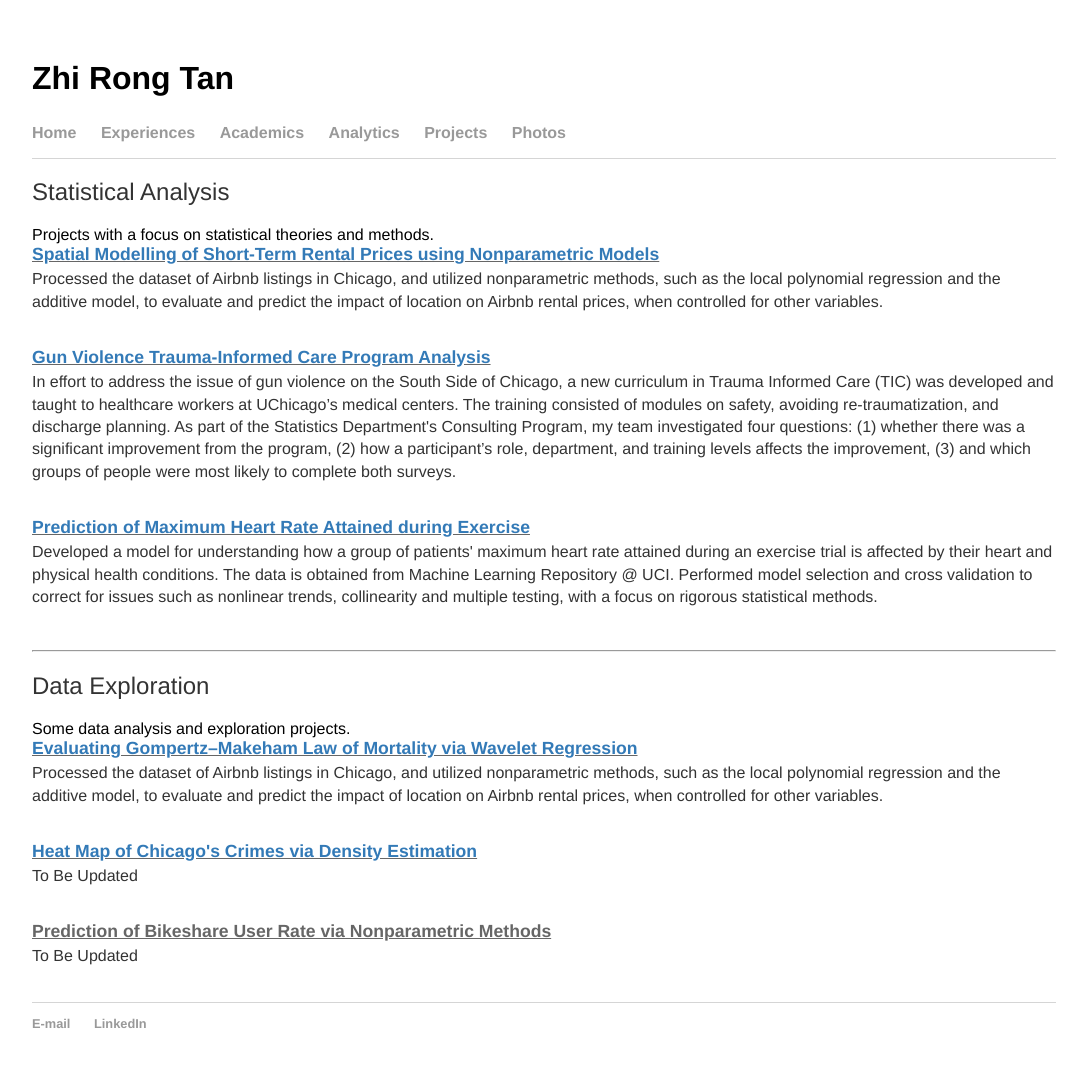
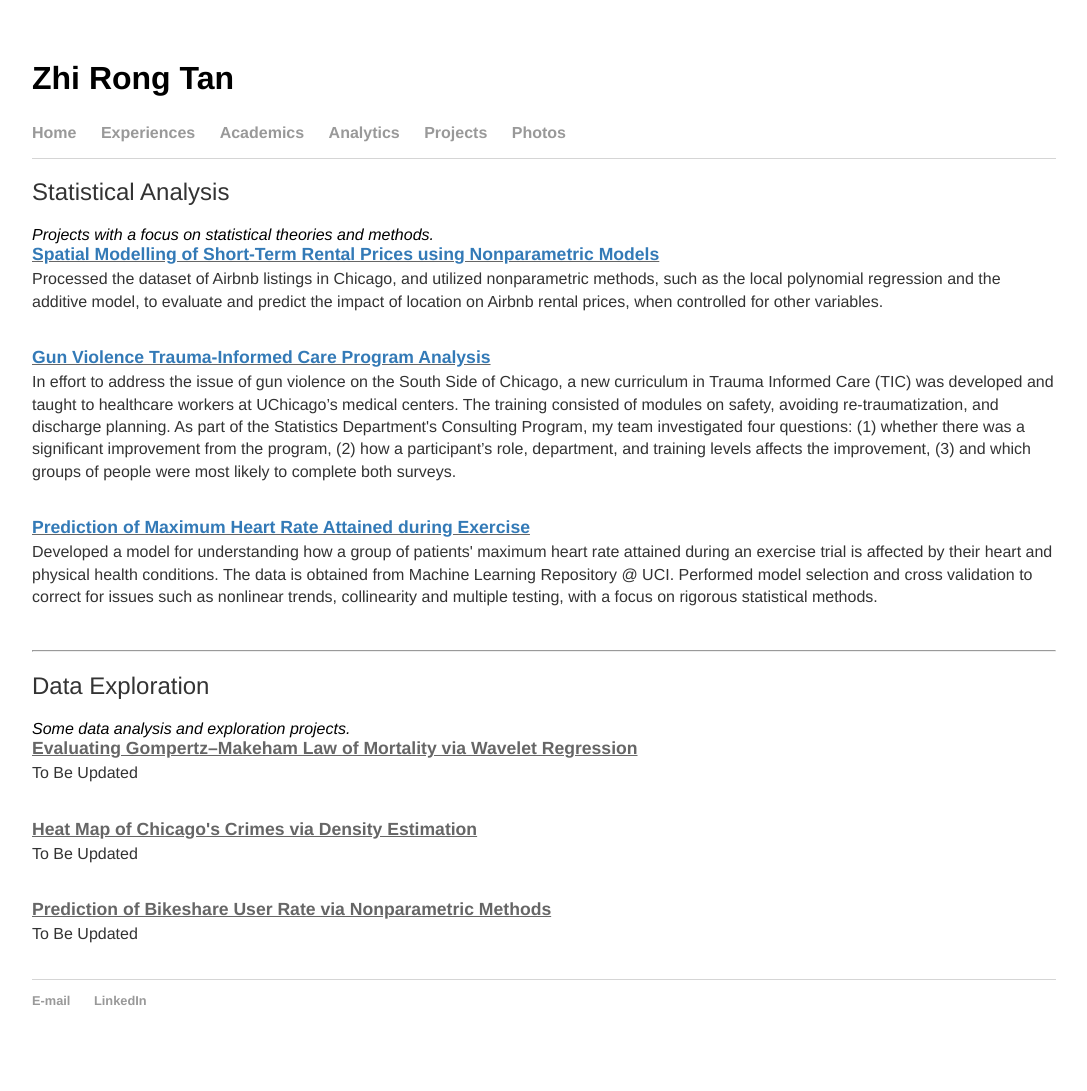
Before and after one commit to tanzhirong/tanzhirong.github.io, a Jekyll site: the page built from analytics/index.html, in a window 1280 px wide. Shown: the whole page, without its empty margins (96-1183 px from the left). Built offline with Jekyll 4.4.1, drawn with Linux system fonts in a browser that asks for light colours; after the commit the page ends 1068 px from its top, so only the background shows below that.

Commit message:
Update index.html

```diff
--- a/analytics/index.html
+++ b/analytics/index.html
@@ -4,8 +4,8 @@ title: Statistical Analysis | Zhi Rong Tan
 ---
 
 <h2>Statistical Analysis</h2>
-Projects with a focus on statistical theories and methods.
-
+<i>Projects with a focus on statistical theories and methods.</i>
+<br>
 <div class="project_title"><b><u><a target="_blank" href="airbnb.pdf">Spatial Modelling of Short-Term Rental Prices using Nonparametric Models</a></u></b></div>
 <p>Processed the dataset of Airbnb listings in Chicago, and utilized nonparametric methods, such as the local polynomial regression and the additive model, to evaluate and predict the impact of location on Airbnb rental prices, when controlled for other variables. </p>
 <br>
@@ -20,13 +20,13 @@ Projects with a focus on statistical theories and methods.
 <hr>
 
 <h2>Data Exploration</h2>
-Some data analysis and exploration projects.
+<i>Some data analysis and exploration projects.</i><br>
 
-<div class="project_title"><b><u><a target="_blank" href="flies.html">Evaluating Gompertz–Makeham Law of Mortality via Wavelet Regression</a></u></b></div>
-<p>Processed the dataset of Airbnb listings in Chicago, and utilized nonparametric methods, such as the local polynomial regression and the additive model, to evaluate and predict the impact of location on Airbnb rental prices, when controlled for other variables. </p>
+<div class="project_title"><b><u><a target="_blank" href="flies.html"></a>Evaluating Gompertz–Makeham Law of Mortality via Wavelet Regression</u></b></div>
+<p>To Be Updated</p>
 <br>
 
-<div class="project_title"><b><u><a target="_blank" href="crime.html">Heat Map of Chicago's Crimes via Density Estimation</a></u></b></div>
+<div class="project_title"><b><u><a target="_blank" href="crime.html"></a>Heat Map of Chicago's Crimes via Density Estimation</u></b></div>
 <p>To Be Updated</p>
 <br>
 
```
